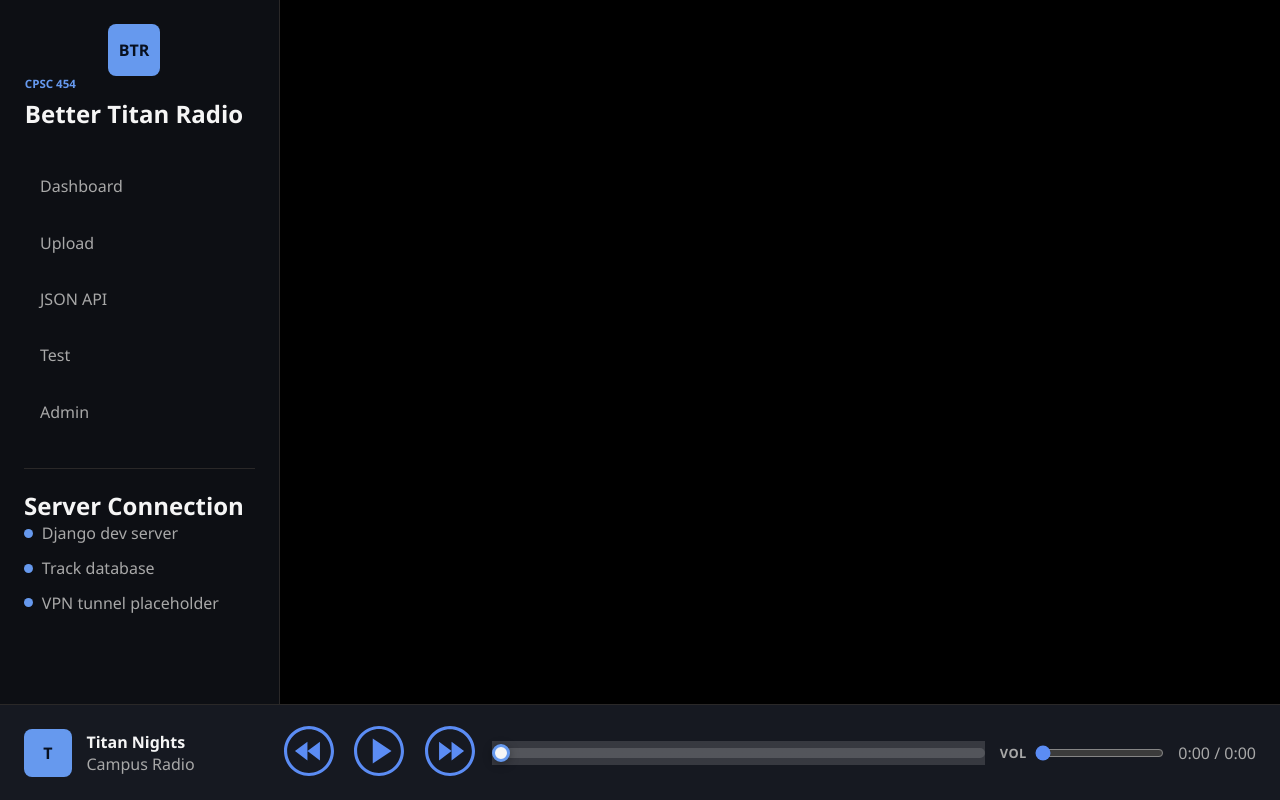
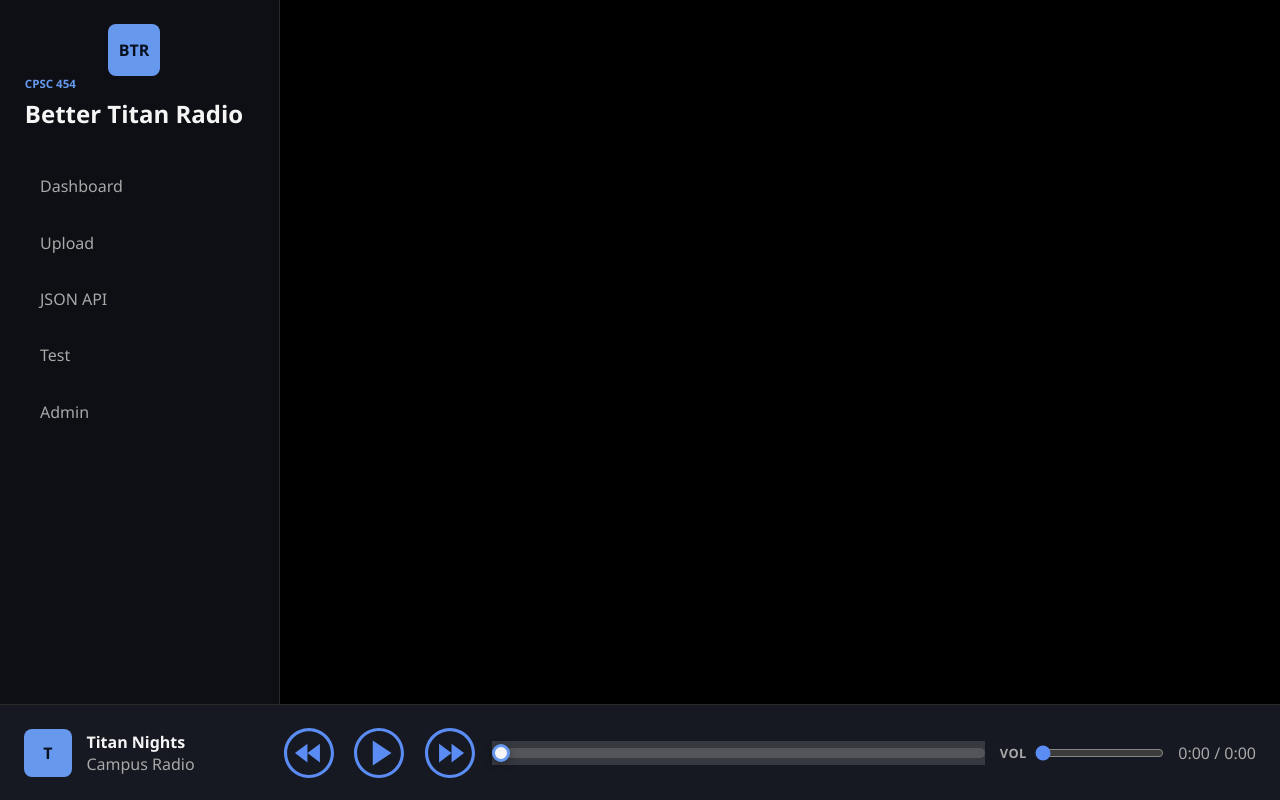
Before and after one commit to ChristopherAsc/CPSC454_MusicStreaming, a Django app: template betterTitanRadio/templates/base.html in a window 1280 px wide. Run offline with Django 5.2, Linux system fonts and the light colour scheme; the template is opened without the code that fills it, so the values that code supplies are empty.

```diff
--- a/betterTitanRadio/static/styles.css
+++ b/betterTitanRadio/static/styles.css
@@ -455,31 +455,6 @@ body {
   color: var(--text);
 }
 
-.server-panel {
-  border-top: 1px solid var(--panel-border);
-  padding-top: 1.25rem;
-}
-
-.server-panel ul {
-  color: var(--text-dim);
-  display: grid;
-  gap: 0.8rem;
-  list-style: none;
-}
-
-.server-panel li {
-  align-items: center;
-  display: flex;
-  gap: 0.55rem;
-}
-
-.server-panel li span {
-  background: var(--accent);
-  border-radius: 999px;
-  height: 9px;
-  width: 9px;
-}
-
 .content {
   display: block;
   min-width: 0;
@@ -568,6 +543,7 @@ button,
 .icon-button,
 .danger-button,
 .wide-button {
+  align-items: center;
   border: 0;
   border-radius: 8px;
   cursor: pointer;
--- a/betterTitanRadio/templates/base.html
+++ b/betterTitanRadio/templates/base.html
@@ -25,15 +25,6 @@
                 <a href="{% url 'test' %}">Test</a>
                 <a href="/admin/">Admin</a>
             </nav>
-
-            <section class="server-panel" aria-labelledby="server-heading">
-                <h2 id="server-heading">Server Connection</h2>
-                <ul>
-                    <li><span></span>Django dev server</li>
-                    <li><span></span>Track database</li>
-                    <li><span></span>VPN tunnel placeholder</li>
-                </ul>
-            </section>
         </aside>
 
         <main id="dashboard" class="content">
```
Also changed, not shown: other parts of betterTitanRadio/static/styles.css (+37 -5 lines).
